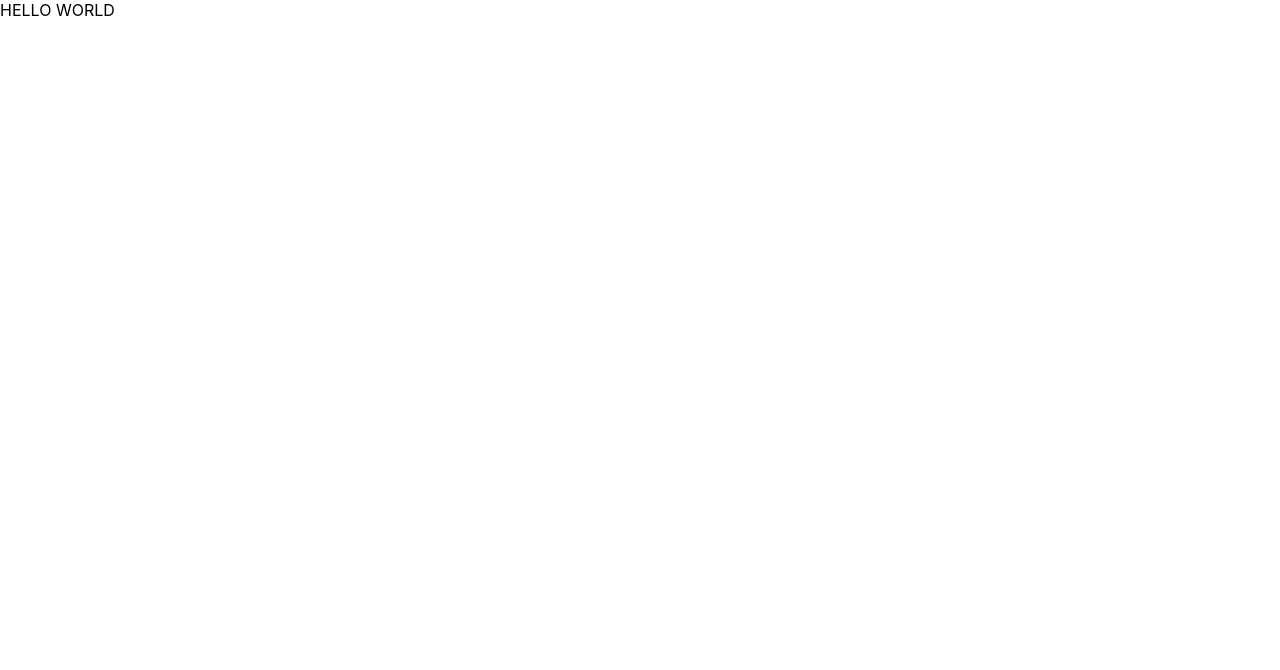
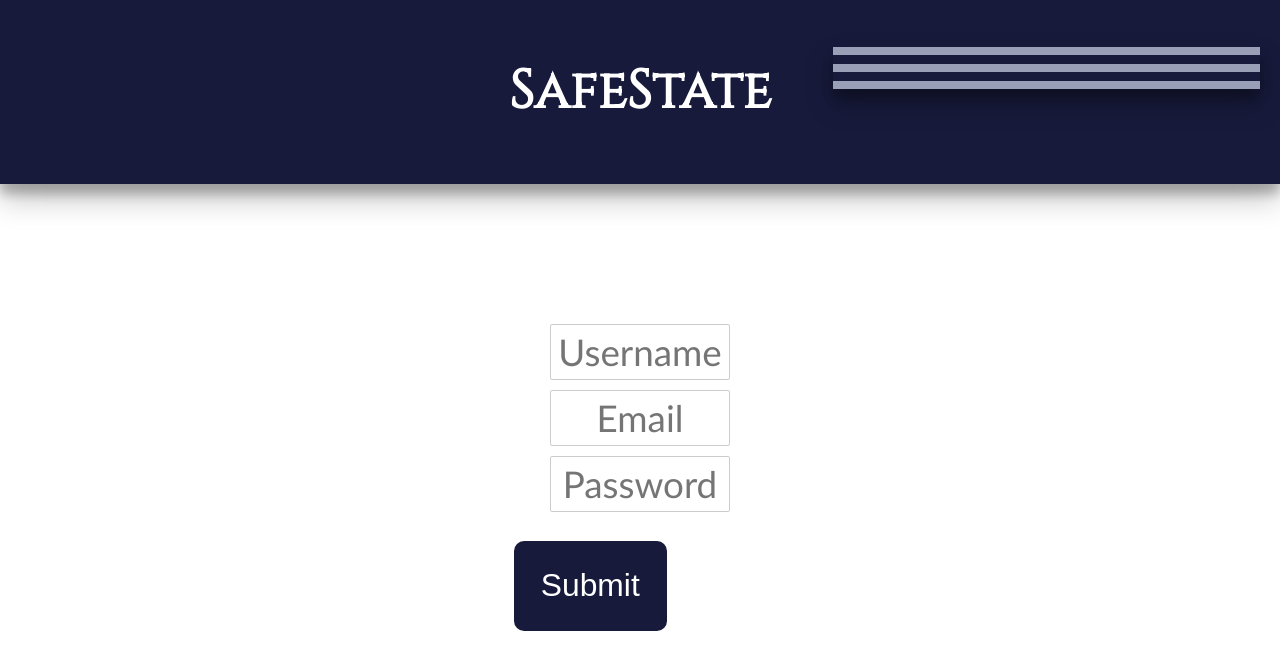
Before and after one commit to iamtor9/solid-computing-machine, a React (Create React App) app in the folder client/: page / in a window 1280 px wide. Shown: the top 670 px of the page. Built offline with nearby package versions, Linux system fonts and the light colour scheme.

Commit message:
changed route

```diff
--- a/client/src/App.js
+++ b/client/src/App.js
@@ -6,7 +6,6 @@ import ContactCreate from "./pages/ContactCreate";
 import Main from "./pages/Main";
 import Settings from "./pages/Settings";
 import NotFound from "./pages/NotFound";
-import SignUp from "./pages/SignUp"
 
 
 function App() {
@@ -17,7 +16,6 @@ function App() {
           <Route exact path="/" component={Login} />
           <Route exact path="/home" component={Home} />
           <Route exact path="/contacts" component={ContactCreate} />
-          <Route exact path="/signup" component={SignUp} />
           <Route exact path="/main" component={Main} />
           <Route exact path="/settings" component={Settings} />
           <Route component={NotFound} />
--- a/client/src/pages/Login.js
+++ b/client/src/pages/Login.js
@@ -1,12 +1,16 @@
-import React from "react"
-import Hamburger from "../components/Hamburger"
+import React from "react";
+import Header from "../components/Header";
+import Form from "../components/Form";
 
 
 
-function Login (){
-    return (
-    <div>HELLO WORLD</div>
+function Signup (){
+    return(
+        <>
+        <Header />
+        <Form />
+        </>
     )
 }
 
-export default Login;
+export default Signup;
```
